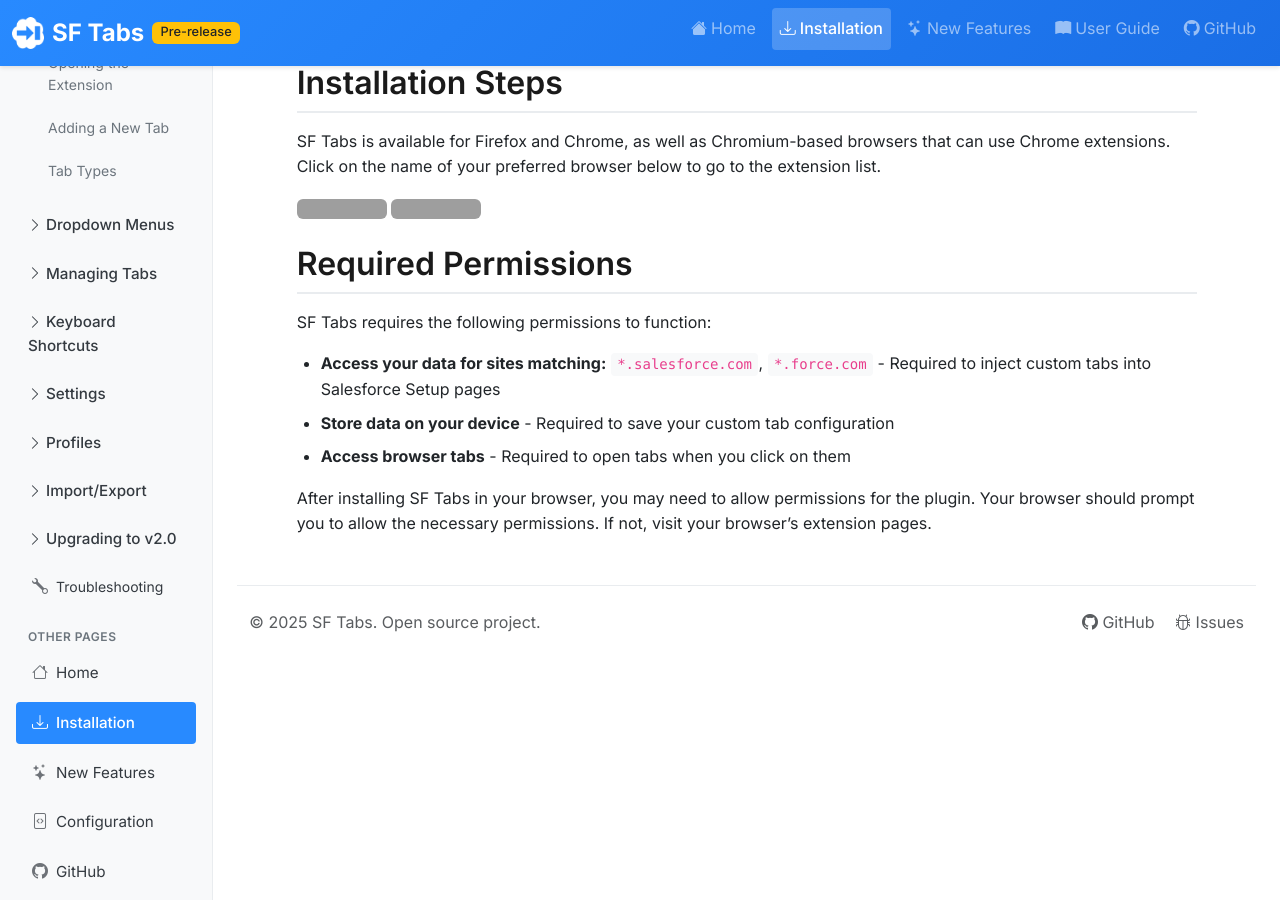
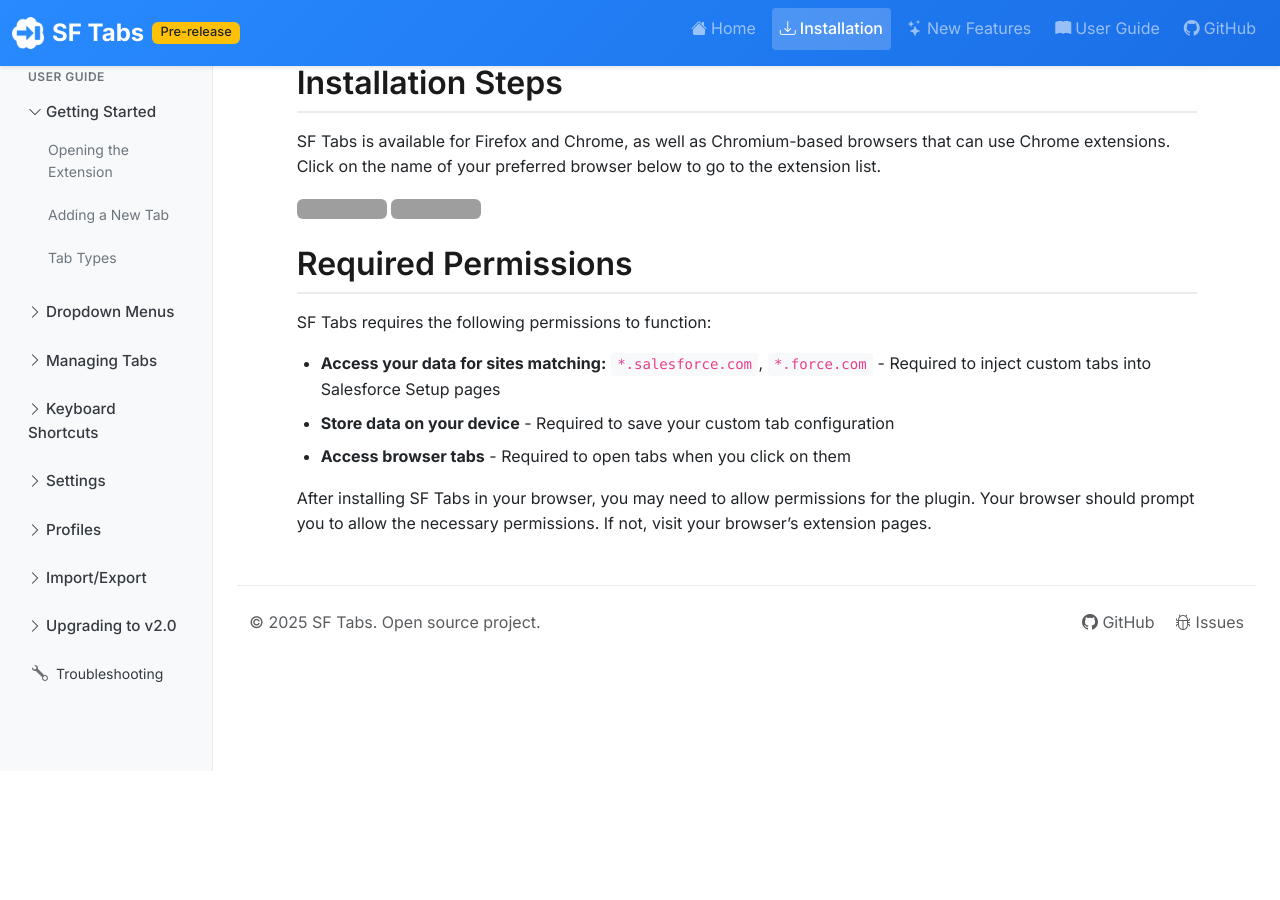
Before and after one commit to chrisrouse/sftabs, a Jekyll site: the page built from docs/installation.md, in a window 1280 px wide and 900 px high, scrolled down 139 px. Built offline with Jekyll 4.4.1, drawn with Linux system fonts in a browser that asks for light colours; nearby versions of some CDN libraries; after the commit the page ends 910 px from its top, so only the background shows below that; grey boxes are pictures that could not be loaded.

Commit message:
Remove Other Pages section

```diff
--- a/docs/_layouts/default.html
+++ b/docs/_layouts/default.html
@@ -253,37 +253,6 @@
                             <i class="bi bi-wrench me-2"></i>Troubleshooting
                         </a>
                     </div>
-
-                    <!-- Other Pages -->
-                    <h6 class="sidebar-heading mt-4">Other Pages</h6>
-                    <ul class="nav flex-column">
-                        <li class="nav-item">
-                            <a class="nav-link{% if page.url == '/' %} active{% endif %}" href="{{ '/' | relative_url }}">
-                                <i class="bi bi-house me-2"></i>Home
-                            </a>
-                        </li>
-                        <li class="nav-item">
-                            <a class="nav-link{% if page.url contains 'installation' %} active{% endif %}" href="{{ '/installation' | relative_url }}">
-                                <i class="bi bi-download me-2"></i>Installation
-                            </a>
-                        </li>
-                        <li class="nav-item">
-                            <a class="nav-link{% if page.url contains 'new-features' %} active{% endif %}" href="{{ '/new-features' | relative_url }}">
-                                <i class="bi bi-stars me-2"></i>New Features
-                            </a>
-                        </li>
-                        <li class="nav-item">
-                            <a class="nav-link{% if page.url contains 'configuration' %} active{% endif %}" href="{{ '/configuration' | relative_url }}">
-                                <i class="bi bi-file-code me-2"></i>Configuration
-                            </a>
-                        </li>
-                        <li class="nav-item">
-                            <a class="nav-link" href="https://github.com/chrisrouse/sftabs" target="_blank">
-                                <i class="bi bi-github me-2"></i>GitHub
-                            </a>
-                        </li>
-                    </ul>
-                </div>
             </aside>
             {% endif %}
 
```
